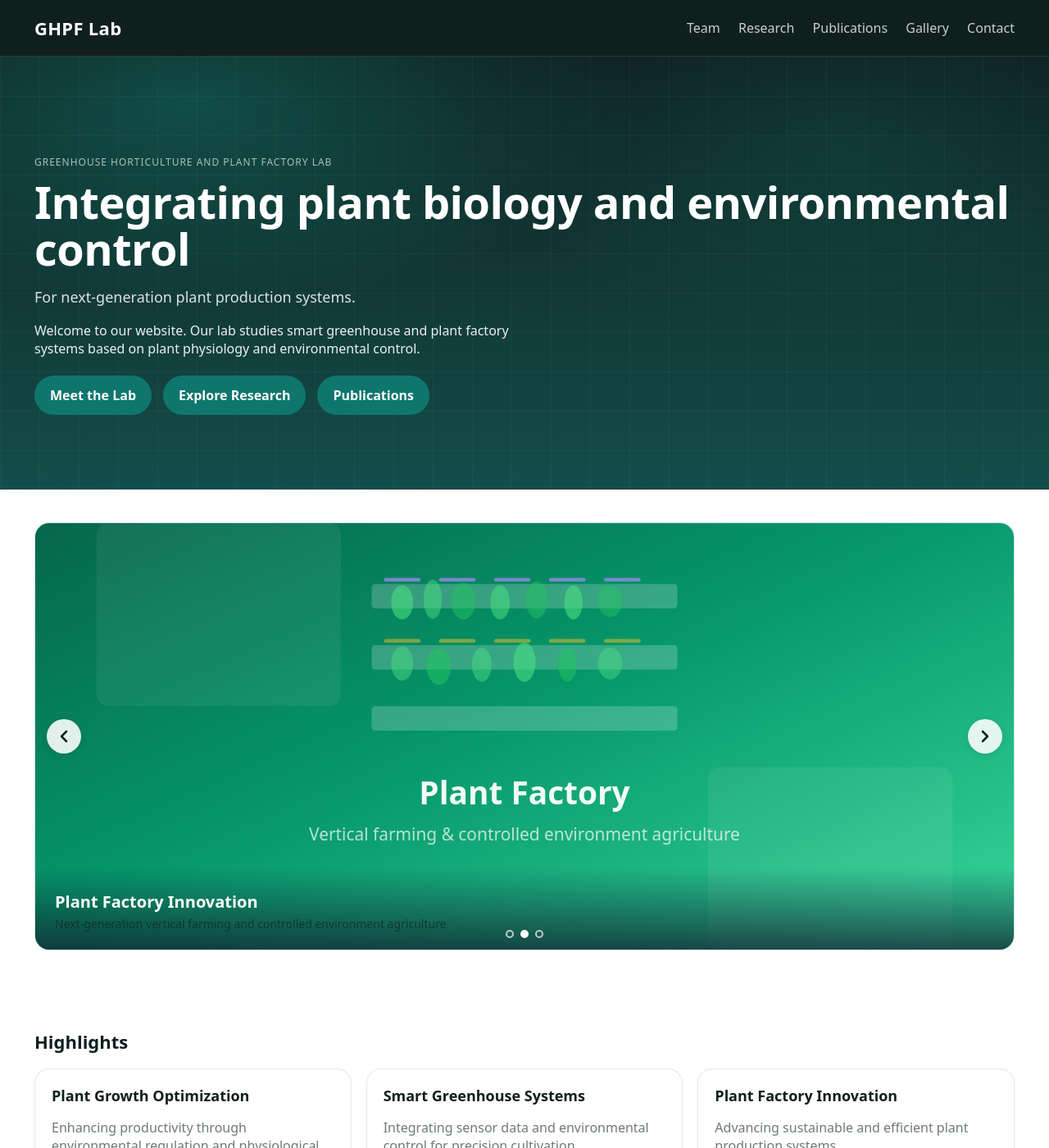
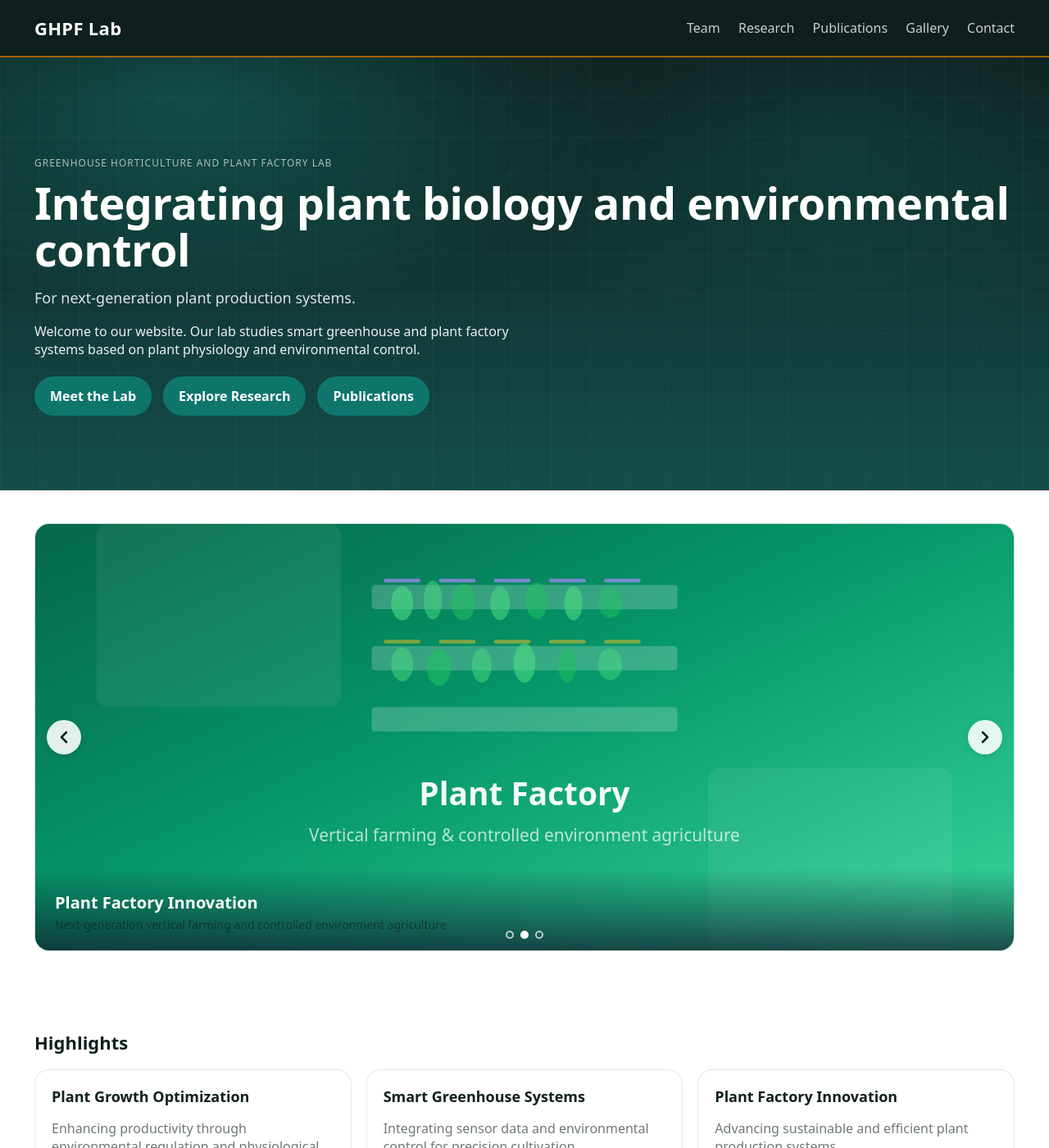
Before and after one commit to evergreendasol/Trial-2-lab-web, a Jekyll site: the page built from index.md, in a window 1280 px wide and 1400 px high. Shown: the whole window at 82% size. Built offline with Jekyll 4.4.1, drawn with Linux system fonts in a browser that asks for light colours.

Commit message:
Add gold accent line to header bottom and footer top
https://claude.ai/code/session_01TmRjvzfDazRavAh5211o6j

```diff
--- a/assets/css/site.css
+++ b/assets/css/site.css
@@ -63,7 +63,7 @@ a:hover{color:var(--accent)}
   top:0;
   z-index:10;
   background:var(--dark);
-  border-bottom:1px solid var(--darkLine);
+  border-bottom:2px solid var(--accent2);
 }
 
 .nav__inner{
@@ -430,7 +430,7 @@ a:hover{color:var(--accent)}
    ========================= */
 .footer{
   background:var(--dark);
-  border-top:none;
+  border-top:2px solid var(--accent2);
   padding:36px 0 22px;
   color:rgba(255,255,255,.78);
 }
```
